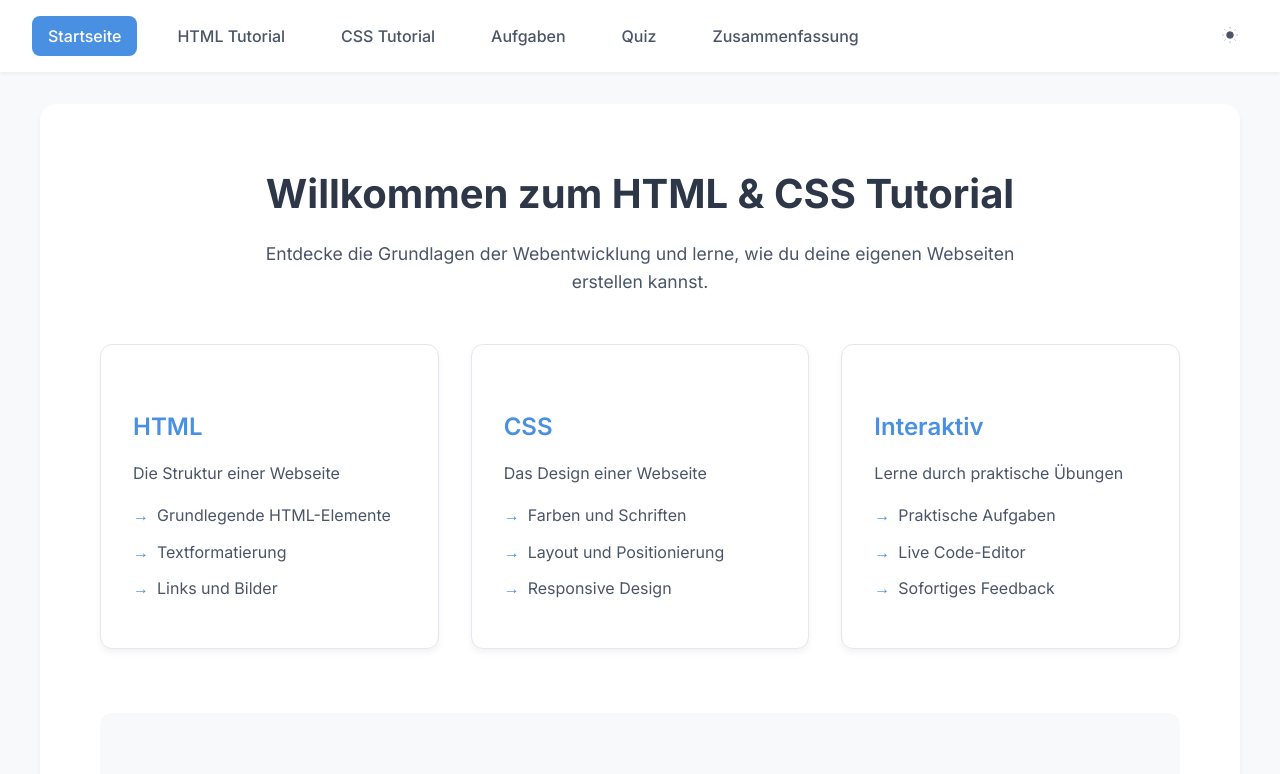
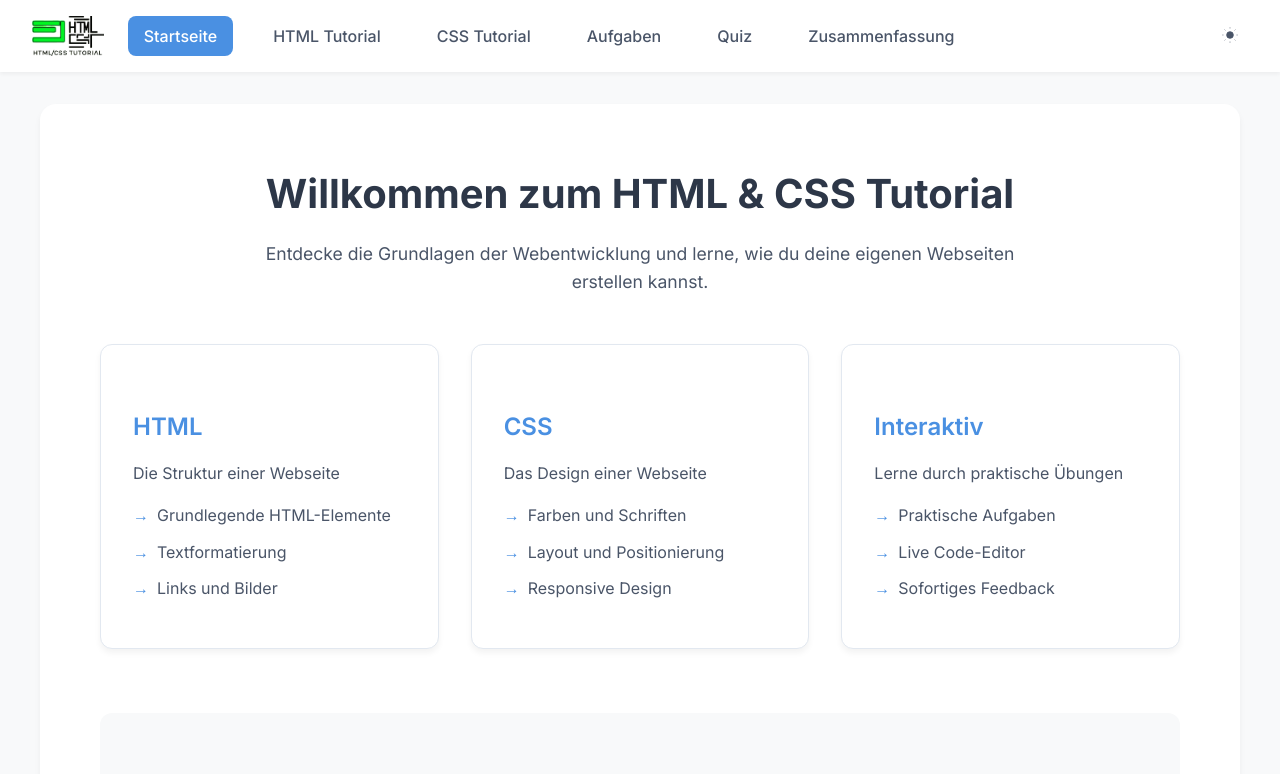
Before and after one commit to vsvito420/html-tutorial, a website: page project/index.html in a window 1280 px wide. Shown: the top 774 px of the page. Drawn offline with Linux system fonts and the light colour scheme.

Commit message:
added logo

```diff
--- a/project/index.html
+++ b/project/index.html
@@ -10,6 +10,9 @@
   </head>
   <body>
     <nav>
+      <a href="/" class="logo">
+        <img src="../logo.png" alt="Logo" height="40">
+      </a>
       <a href="/" aria-current="page">Startseite</a>
       <a href="/html.html">HTML Tutorial</a>
       <a href="/css.html">CSS Tutorial</a>
--- a/project/styles.css
+++ b/project/styles.css
@@ -109,6 +109,26 @@ nav {
   gap: 1.5rem;
   align-items: center;
   flex-wrap: wrap;
+}
+
+nav .logo {
+  display: flex;
+  align-items: center;
+  padding: 0;
+}
+
+nav .logo:hover {
+  background: none;
+}
+
+nav .logo img {
+  height: 40px;
+  width: auto;
+  transition: transform 0.3s ease;
+}
+
+nav .logo:hover img {
+  transform: scale(1.1);
 }
 
 nav a {
```
Also changed, not shown: project/aufgaben.html (+3 -0 lines), project/css.html (+3 -0 lines), project/html.html (+3 -0 lines), project/quiz.html (+3 -0 lines), project/zusammenfassung.html (+3 -0 lines), README.md, project/logo.png (added).
